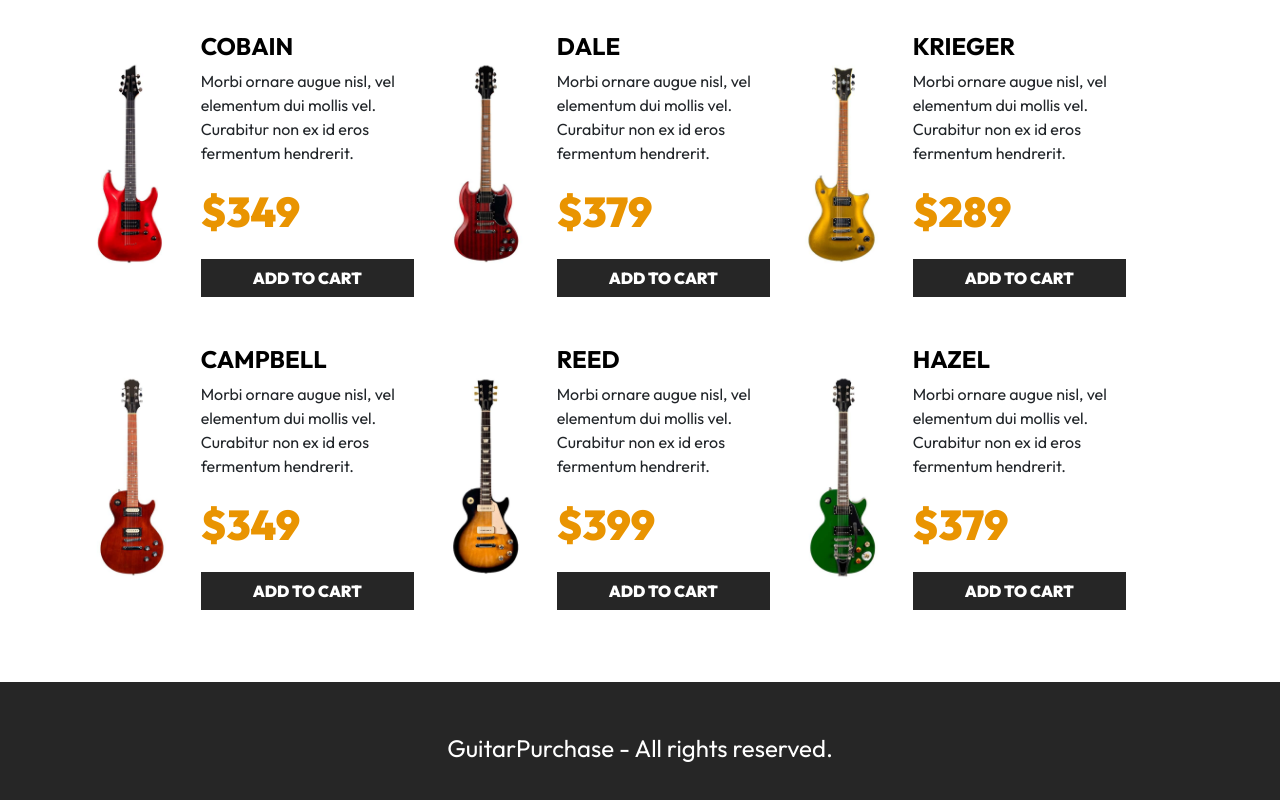
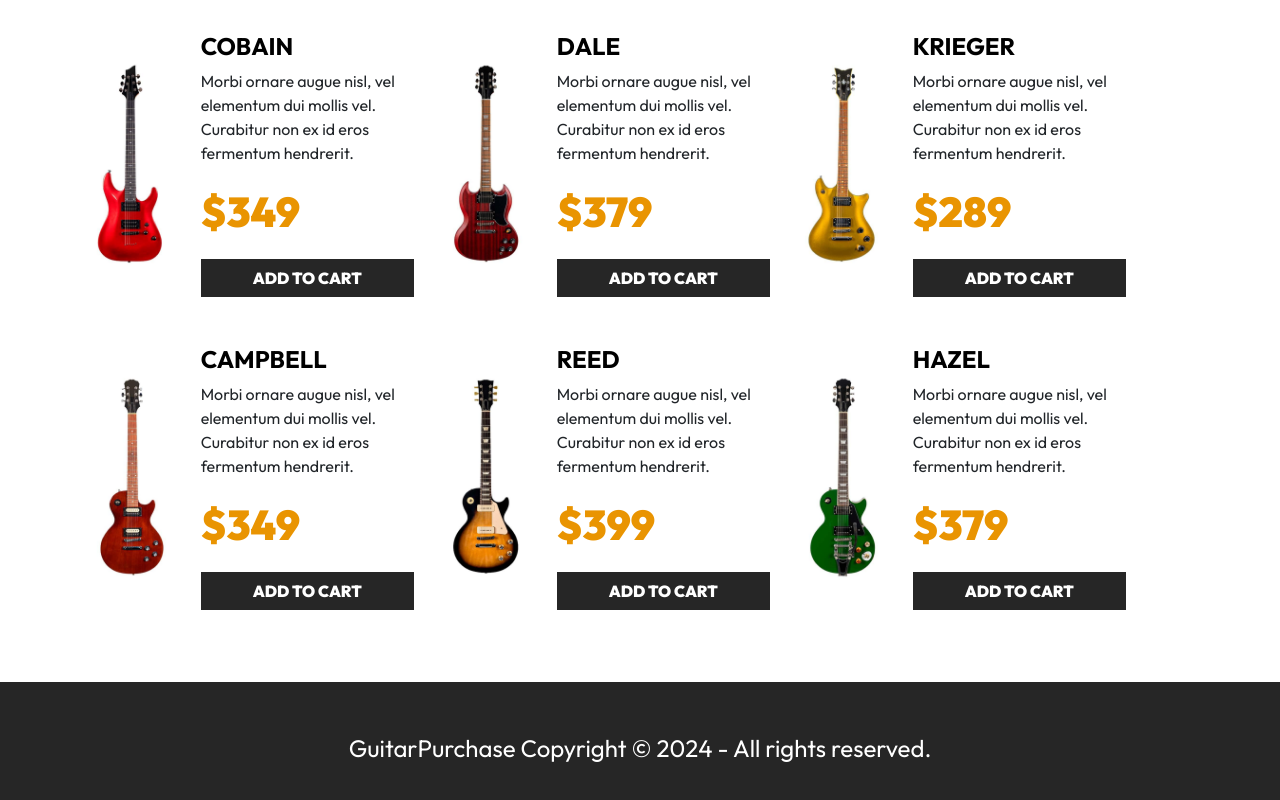
Before and after one commit to wichofly/guitarsPurchase-app, a React (Vite) app: page / in a window 1280 px wide. Shown: the part 970-1770 px from the top of the page. Built offline with nearby package versions, Linux system fonts and the light colour scheme.

Commit message:
readme updated

```diff
--- a/src/App.tsx
+++ b/src/App.tsx
@@ -39,7 +39,7 @@ function App() {
       <footer className="bg-dark mt-5 py-5">
         <div className="container-xl">
           <p className="text-white text-center fs-4 mt-4 m-md-0">
-            GuitarPurchase - All rights reserved.{' '}
+            GuitarPurchase Copyright © 2024 - All rights reserved.
           </p>
         </div>
       </footer>
```
Also changed, not shown: 1 other file (tests, documents, lock files or other folders).
